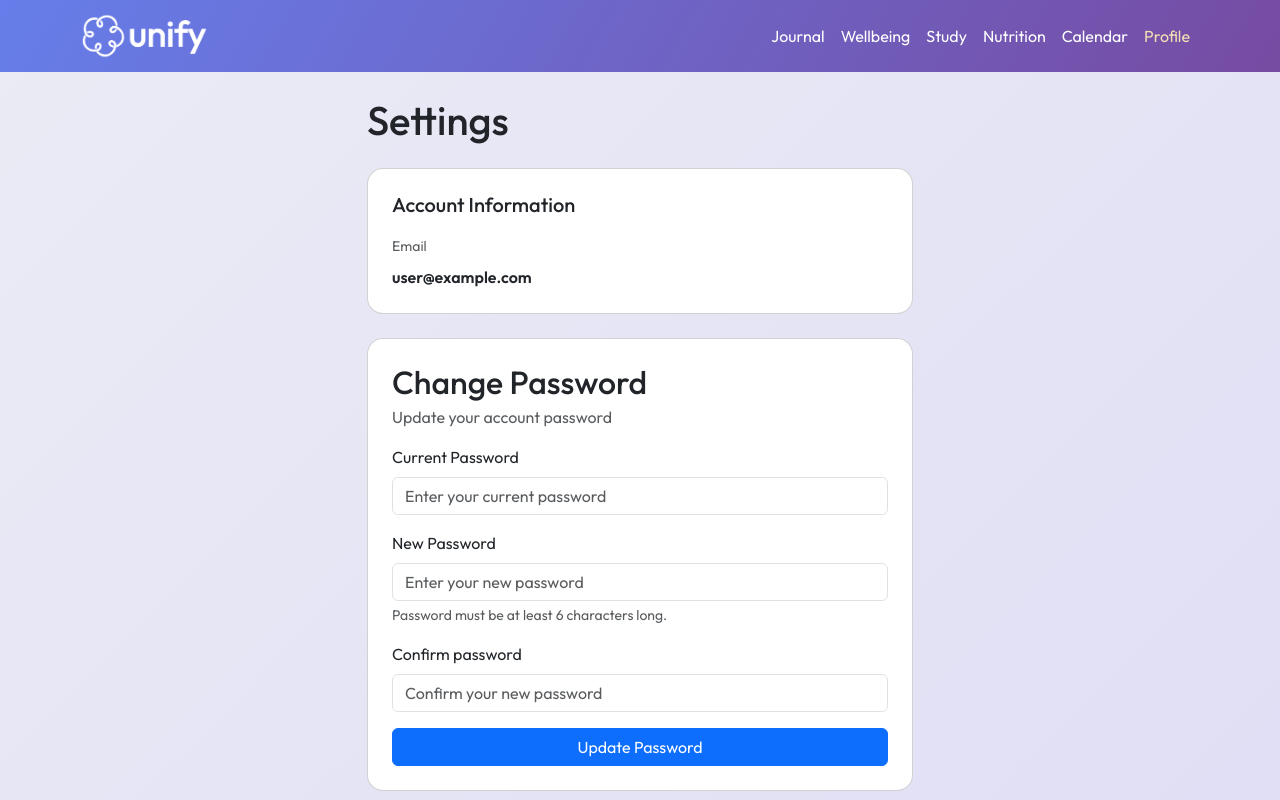
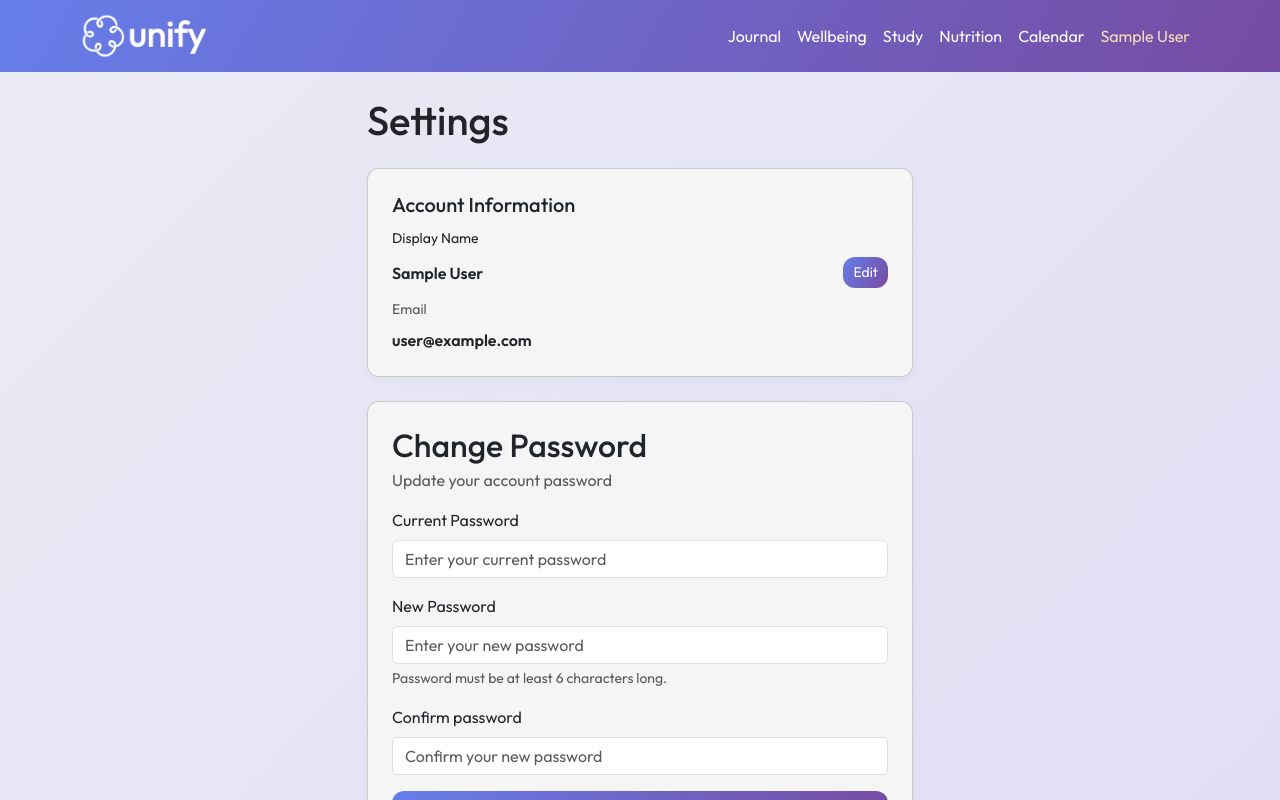
Before and after one commit to Matt2khlr/WAD2_Unify, a Vue app: page /settings in a window 1280 px wide. Shown: the top 800 px of the page. Built offline with nearby package versions, Linux system fonts and the light colour scheme; no server answers; sample sign-in values are in the browser's storage.

Commit message:
feat: add username to profile

```diff
--- a/src/components/Navbar.vue
+++ b/src/components/Navbar.vue
@@ -1,24 +1,42 @@
 <script setup>
 import { ref, onMounted, onBeforeUnmount } from 'vue'
+import { auth } from '@/firebase';
 import Collapse from 'bootstrap/js/dist/collapse'
+import { onAuthStateChanged } from 'firebase/auth';
 
 const collapseMenu = ref(null);
+const userName = ref('Profile');
 let bsCollapse = null;
+let unsubscribeAuth = null;
 
 onMounted(() => {
     if (collapseMenu.value) {
         bsCollapse = new Collapse(collapseMenu.value, { toggle: false });
     }
+
+    unsubscribeAuth = onAuthStateChanged(auth, (user) => {
+        if (user) {
+            userName.value = user.displayName || 'Profile';
+            console.log('Username updated to:', userName.value);
+        }
+    });
+
+    window.addEventListener('profile-updated', () => {
+        userName.value = auth.currentUser?.displayName || 'Profile';
+    });
 })
 
 onBeforeUnmount(() => {
     if (bsCollapse) {
         bsCollapse.dispose();
     }
+    if (unsubscribeAuth) {
+        unsubscribeAuth();
+    }
 })
 
-function closeNav() {
-    if (bsCollapse && collapseMenu.value.classList.contains('show')) {
+const closeNav = () => {
+    if (bsCollapse && collapseMenu.value && collapseMenu.value.classList.contains('show')) {
         bsCollapse.hide();
     }
 }
@@ -27,7 +45,7 @@ function closeNav() {
 <template>
     <nav class="navbar navbar-dark navbar-expand-lg">
         <div class="container">
-            <RouterLink class="navbar-brand d-flex align-items-center" to="/" @click="closeNav">
+            <RouterLink class="navbar-brand d-flex align-items-center" to="/" @click="closeNav()">
                 <img src="../assets/logo.png" class="navbar-logo" alt="Logo" />
             </RouterLink>
 
@@ -39,22 +57,22 @@ function closeNav() {
             <div id="mainNav" class="collapse navbar-collapse" ref="collapseMenu">
                 <ul class="navbar-nav ms-auto">
                     <li class="nav-item">
-                        <RouterLink class="nav-link" to="/journal" @click="closeNav">Journal</RouterLink>
+                        <RouterLink class="nav-link" to="/journal" @click="closeNav()">Journal</RouterLink>
                     </li>
                     <li class="nav-item">
-                        <RouterLink class="nav-link" to="/wellbeing" @click="closeNav">Wellbeing</RouterLink>
+                        <RouterLink class="nav-link" to="/wellbeing" @click="closeNav()">Wellbeing</RouterLink>
                     </li>
                     <li class="nav-item">
-                        <RouterLink class="nav-link" to="/study" @click="closeNav">Study</RouterLink>
+                        <RouterLink class="nav-link" to="/study" @click="closeNav()">Study</RouterLink>
                     </li>
                     <li class="nav-item">
-                        <RouterLink class="nav-link" to="/nutrition" @click="closeNav">Nutrition</RouterLink>
+                        <RouterLink class="nav-link" to="/nutrition" @click="closeNav()">Nutrition</RouterLink>
                     </li>
                     <li class="nav-item">
-                        <RouterLink class="nav-link" to="/calendar" @click="closeNav">Calendar</RouterLink>
+                        <RouterLink class="nav-link" to="/calendar" @click="closeNav()">Calendar</RouterLink>
                     </li>
                     <li class="nav-item">
-                        <RouterLink class="nav-link" to="/settings" @click="closeNav">Profile</RouterLink>
+                        <RouterLink class="nav-link" to="/settings" @click="closeNav()">{{ userName }}</RouterLink>
                     </li>
                 </ul>
             </div>
--- a/src/views/SettingsView.vue
+++ b/src/views/SettingsView.vue
@@ -1,12 +1,19 @@
 <script setup>
 import { ref, onMounted } from 'vue';
-import { updatePassword, reauthenticateWithCredential, EmailAuthProvider } from 'firebase/auth';
+import { updatePassword, reauthenticateWithCredential, EmailAuthProvider, updateProfile } from 'firebase/auth';
 import { auth } from '@/firebase';
 import { useRouter } from 'vue-router';
 import { performLogout } from '@/utils/auth';
 
 const router = useRouter();
 const user = ref(null);
+
+// Display name state
+const displayName = ref('');
+const displayNameLoading = ref(false);
+const displayNameError = ref(null);
+const displayNameSuccess = ref(false);
+const isEditingName = ref(false);
 
 // Change password state
 const currentPassword = ref('');
@@ -22,7 +29,49 @@ const logoutLoading = ref(false);
 // Load current user on mount
 onMounted(() => {
     user.value = auth.currentUser;
+    displayName.value = auth.currentUser?.displayName || '';
 });
+
+// Update display name
+async function updateDisplayNameHandler() {
+    if (!displayName.value || displayName.value.trim().length === 0) {
+        displayNameError.value = 'Display name cannot be empty.';
+        return;
+    }
+
+    if (displayName.value === user.value.displayName) {
+        isEditingName.value = false;
+        return;
+    }
+
+    displayNameLoading.value = true;
+    displayNameError.value = null;
+    displayNameSuccess.value = false;
+
+    try {
+        await updateProfile(user.value, {
+            displayName: displayName.value.trim()
+        });
+        user.value = auth.currentUser;
+        await auth.currentUser.reload();
+        window.dispatchEvent(new CustomEvent('profile-updated'));
+        displayNameSuccess.value = true;
+        isEditingName.value = false;
+        setTimeout(() => displayNameSuccess.value = false, 3000);
+    } catch (e) {
+        displayNameError.value = e?.message || 'Failed to update display name.';
+    } finally {
+        displayNameLoading.value = false;
+    }
+}
+
+// Cancel edit
+function cancelEditName() {
+    displayName.value = user.value?.displayName || '';
+    isEditingName.value = false;
+    displayNameError.value = null;
+}
+
 
 // Update password
 async function updatePasswordHandler() {
@@ -88,9 +137,38 @@ async function logout() {
                 <h1 class="mb-4">Settings</h1>
 
                 <!-- Account Information Section -->
-                <div class="card auth-card mb-4">
+                <div class="card card mb-4">
                     <div class="card-body p-4">
-                        <h2 class="h5 mb-3">Account Information</h2>
+                        <!-- Display Name -->
+                        <h5 class="mb-2">Account Information</h5>
+                        <div class="mb-2">
+                            <label class="form-label small">Display Name</label>
+                            <div v-if="!isEditingName" class="d-flex justify-content-between align-items-center">
+                                <div class="fw-semibold">{{ user?.displayName || '' }}</div>
+                                <button type="button" class="btn btn-sm btn-outline-primary"
+                                    @click="isEditingName = true">
+                                    Edit
+                                </button>
+                            </div>
+                            <div v-else class="d-flex gap-2">
+                                <input v-model="displayName" type="text" class="form-control form-control-sm"
+                                    placeholder="Enter your display name" />
+                                <button type="button" class="btn btn-sm btn-primary" @click="updateDisplayNameHandler"
+                                    :disabled="displayNameLoading">
+                                    Save
+                                </button>
+                                <button type="button" class="btn btn-sm btn-outline-secondary" @click="cancelEditName"
+                                    :disabled="displayNameLoading">
+                                    Cancel
+                                </button>
+                            </div>
+                            <div v-if="displayNameSuccess" class="alert alert-success mt-2 mb-0 py-2">
+                                Display name updated successfully!
+                            </div>
+                            <div v-if="displayNameError" class="alert alert-danger mt-2 mb-0 py-2">
+                                {{ displayNameError }}
+                            </div>
+                        </div>
                         <div class="mb-0">
                             <label class="form-label text-muted small">Email</label>
                             <div class="fw-semibold">{{ user?.email }}</div>
@@ -99,7 +177,7 @@ async function logout() {
                 </div>
 
                 <!-- Change Password Section -->
-                <div class="card auth-card mb-4">
+                <div class="card mb-4">
                     <div class="card-body p-4 d-flex flex-column">
                         <h2 class="mb-1">Change Password</h2>
                         <p class="text-muted mb-3">Update your account password</p>
@@ -140,7 +218,7 @@ async function logout() {
                 </div>
 
                 <!-- Logout Section -->
-                <div class="card auth-card">
+                <div class="card">
                     <div class="card-body p-4 d-flex flex-column">
                         <button class="btn btn-outline-danger w-100" @click="logout" :disabled="logoutLoading">
                             <span v-if="logoutLoading" class="spinner-border spinner-border-sm me-2"></span>
@@ -155,14 +233,25 @@ async function logout() {
 
 <style scoped>
 /* Auth card */
-.auth-card {
-    border-radius: 1rem;
+/* Cards */
+.card {
+    border-radius: 0.75rem;
     transition: transform 0.2s ease, box-shadow 0.2s ease;
+    box-shadow: 0 4px 12px rgba(0, 0, 0, 0.03);
+    background-color: #f5f5f5;
 }
 
-/* Auth card hover */
-.auth-card:hover {
+/* Card Hover Effect */
+.card:hover {
     transform: translateY(-4px);
     box-shadow: 0 6px 20px rgba(0, 0, 0, 0.05);
 }
+
+.btn-sm, .btn-primary{
+    background: linear-gradient(120deg, #667eea 0%, #764ba2 100%);
+    border: none;
+    border-radius: 0.75rem;
+    padding: 5px 10px;
+    color: white;
+}
 </style>
```
Also changed, not shown: src/views/RegisterView.vue (+39 -154 lines).
